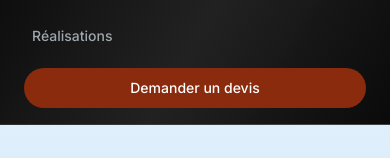
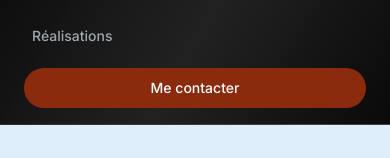
Before and after one commit to WebaHR/webmasterhautrhin.fr, a Next.js app: page / in a window 390 px wide. Both pictures are taken after a click on the button "Ouvrir le menu". Shown: the part 205-363 px from the top of the page. Built offline with nearby package versions, Linux system fonts and the light colour scheme.

Commit message:
Update Header.tsx

```diff
--- a/components/Header.tsx
+++ b/components/Header.tsx
@@ -82,7 +82,7 @@ export default function Header() {
             className="mt-2 rounded-full bg-accent px-5 py-2.5 text-center text-sm font-medium text-white"
             onClick={() => setOpen(false)}
           >
-            Demander un devis
+            Me contacter
           </Link>
         </nav>
       )}
```
